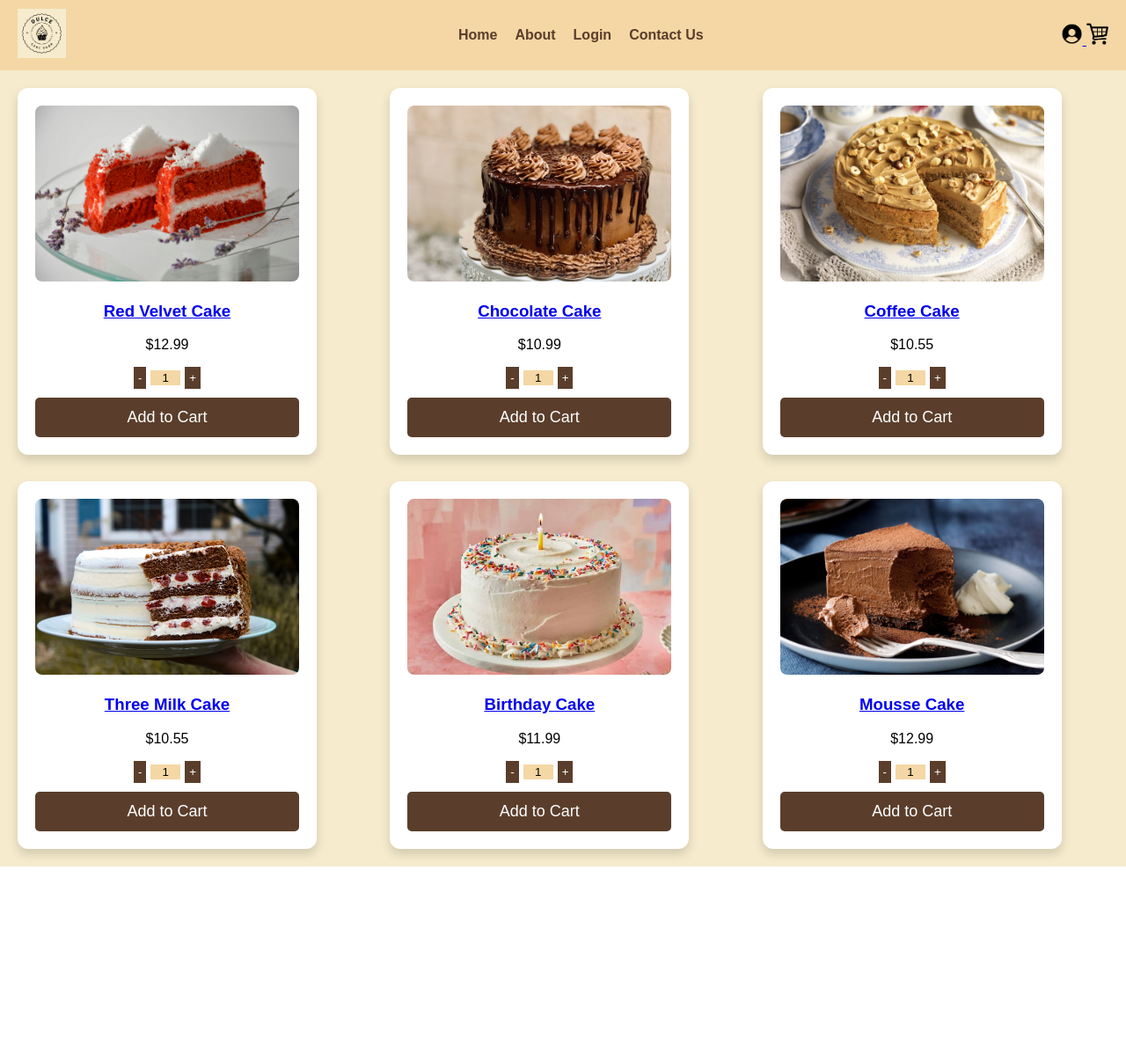
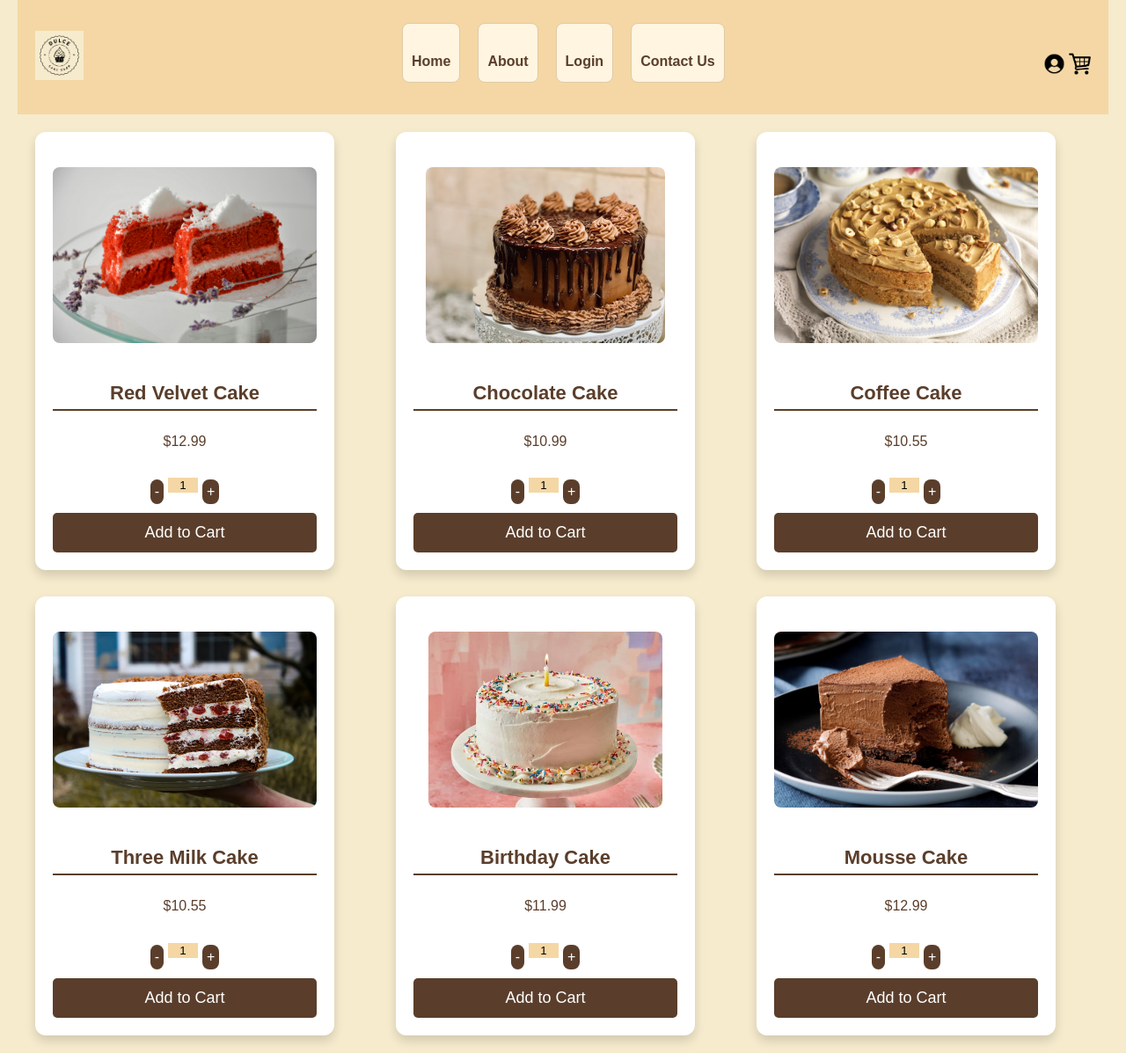
Before and after one commit to maryam957/FSE-Project, a Flask app: page /cakes in a window 1280 px wide. Shown: the whole page at 88% size. Before the commit the page ends 985 px from the top, so only its background shows below. Run offline with Flask 3, Linux system fonts and the light colour scheme; the visitor is signed in with stand-in values (Sample User, id 1).

Commit message:
..................

```diff
--- a/app.py
+++ b/app.py
@@ -165,3 +165,32 @@ def contact():
 
 if __name__ == "__main__":
     app.run(debug=True)
+
+    from flask import jsonify
+
+@app.route("/checkout", methods=["GET", "POST"])
+def checkout():
+    if "username" not in session:
+        return redirect(url_for("login"))
+
+    username = session["username"]
+    cart = session.get("cart", [])
+    profile_data = load_profile(username)
+
+    total = sum(item["price"] * item["quantity"] for item in cart)
+
+    return render_template("checkout.html", cart=cart, total=total, profile=profile_data)
+
+@app.route("/confirm_order", methods=["POST"])
+def confirm_order():
+    if "username" not in session:
+        return redirect(url_for("login"))
+
+    # Normally, you'd process payment here
+    session["cart"] = []  # Clear cart
+    return render_template("confirmation.html", message="Payment successful! Your order has been placed.")
+@app.route("/save_cart", methods=["POST"])
+def save_cart():
+    cart_data = request.get_json()
+    session["cart"] = cart_data
+    return jsonify({"message": "Cart saved."})
--- a/static/style.css
+++ b/static/style.css
@@ -342,3 +342,91 @@ select, .custom-message {
             .content .text a:hover {
                 text-decoration: underline;
             }
+/* --- Checkout and Confirmation Pages --- */
+
+body {
+    font-family: Arial, sans-serif;
+    background-color: #f6ebcd;
+    color: #5a3e2b;
+    margin: 0;
+    padding: 0 20px;
+}
+
+h2 {
+    font-family: 'Dancing Script', cursive;
+    font-size: 36px;
+    text-align: center;
+    margin-top: 30px;
+}
+
+h3 {
+    font-size: 22px;
+    margin-top: 20px;
+    border-bottom: 2px solid #5a3e2b;
+    padding-bottom: 5px;
+}
+
+ul {
+    list-style-type: none;
+    padding-left: 0;
+}
+
+    ul li {
+        padding: 10px;
+        margin-bottom: 10px;
+        background-color: #fff5e1;
+        border: 1px solid #e0c9a6;
+        border-radius: 8px;
+    }
+
+form {
+    margin-top: 20px;
+    padding: 15px;
+    background-color: #fff;
+    border: 1px solid #e0c9a6;
+    border-radius: 10px;
+    max-width: 400px;
+}
+
+    form label {
+        display: block;
+        margin: 10px 0 5px;
+    }
+
+    form input[type="radio"] {
+        margin-right: 8px;
+    }
+
+button {
+    background-color: #5a3e2b;
+    color: white;
+    border: none;
+    padding: 12px 20px;
+    font-size: 16px;
+    border-radius: 8px;
+    cursor: pointer;
+    margin-top: 15px;
+    transition: background-color 0.3s ease;
+}
+
+    button:hover {
+        background-color: #3e291a;
+    }
+
+p, li {
+    font-size: 16px;
+    line-height: 1.6;
+}
+
+/* Confirmation page specific */
+a {
+    display: inline-block;
+    margin-top: 20px;
+    color: #5a3e2b;
+    font-weight: bold;
+    text-decoration: none;
+}
+
+    a:hover {
+        text-decoration: underline;
+    }
--- a/templates/cakes.html
+++ b/templates/cakes.html
@@ -137,6 +137,35 @@
                 cartItemsContainer.appendChild(cartItem);
             });
         }
+        // Store cart in session via API
+        function saveCartToSession() {
+            fetch("/save_cart", {
+                method: "POST",
+                headers: { 'Content-Type': 'application/json' },
+                body: JSON.stringify(cart)
+            });
+        }
+
+        // Update cart panel and sync session
+        function updateCartPanel() {
+            const cartItemsContainer = document.getElementById("cartItems");
+            cartItemsContainer.innerHTML = "";
+
+            cart.forEach((item) => {
+                const cartItem = document.createElement("div");
+                cartItem.classList.add("cart-item");
+                cartItem.innerHTML = `
+            <h4>${item.name}</h4>
+            <p>Quantity: ${item.quantity}</p>
+            <p>Price: $${(item.price * item.quantity).toFixed(2)}</p>
+            <hr>
+        `;
+                cartItemsContainer.appendChild(cartItem);
+            });
+
+            saveCartToSession();  // Save cart server-side
+        }
+
     </script>
 
 </body>
```
Also changed, not shown: templates/checkout.html (added, +29 -0 lines), templates/confirmation.html (added, +12 -0 lines).
